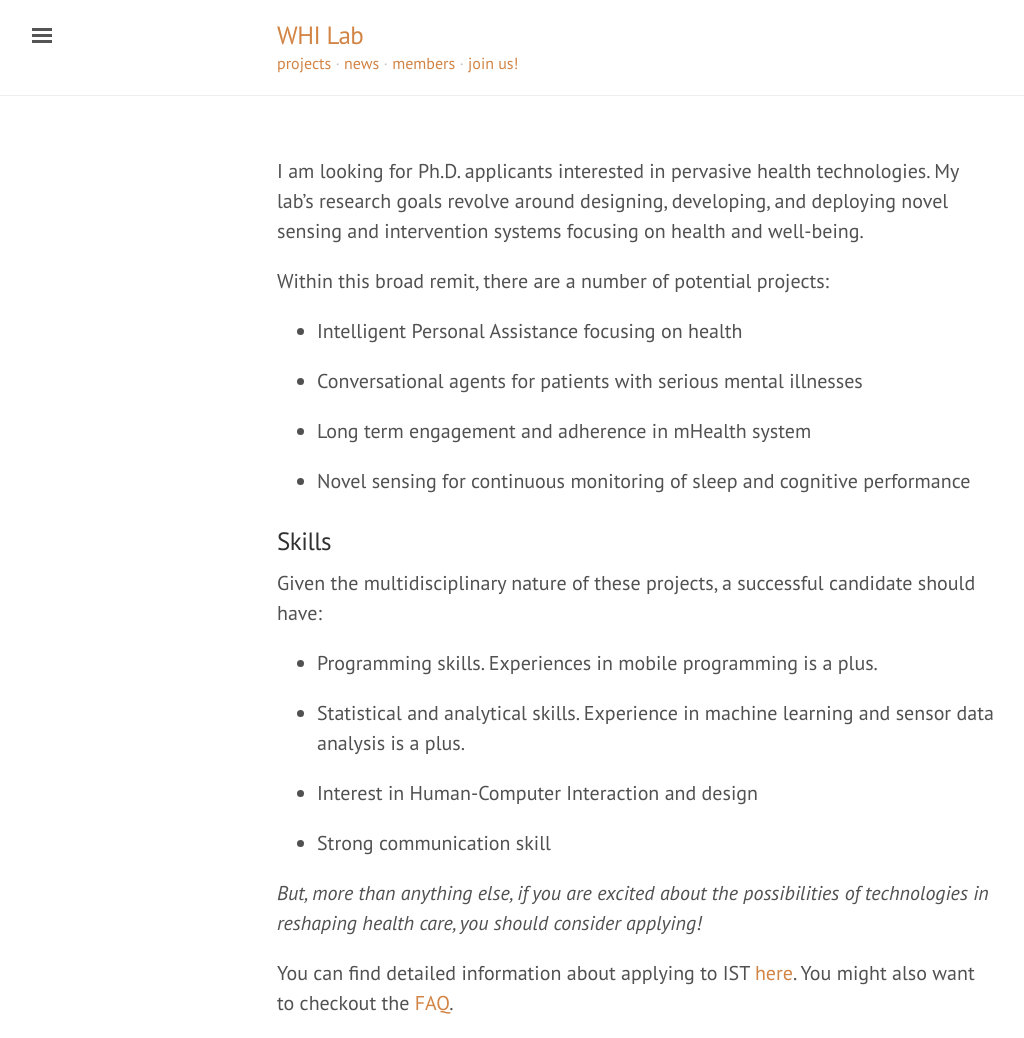
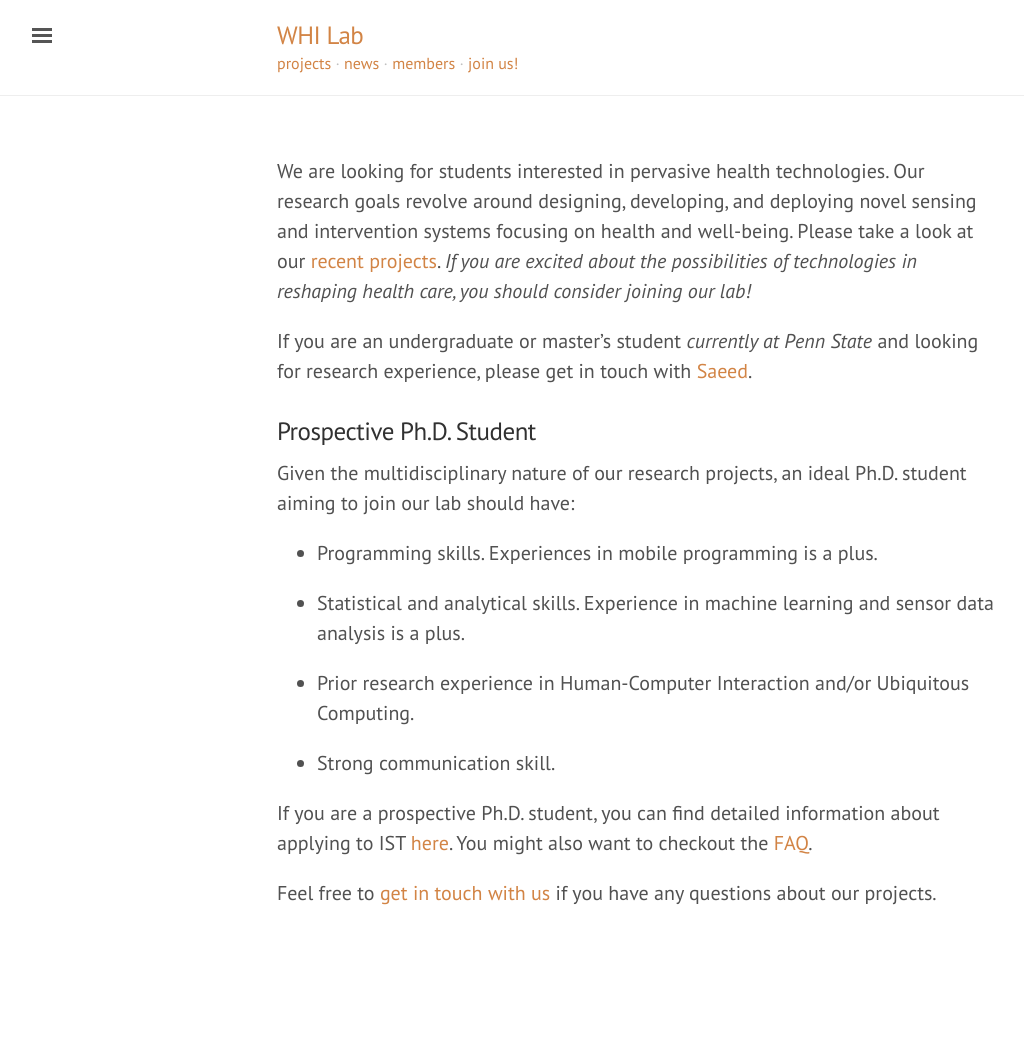
Before and after one commit to whi-lab/whi-lab.github.io, a Jekyll site: the page built from prospective-students.markdown, in a window 1280 px wide. Shown: the whole page, without its empty margins (3-1027 px from the left). Built offline with Jekyll 4.4.1, drawn with Linux system fonts in a browser that asks for light colours; nearby versions of some CDN libraries; some web fonts are replaced; after the commit the page ends 928 px from its top, so only the background shows below that.

Commit message:
Updates information for prospective students

```diff
--- a/prospective-students.markdown
+++ b/prospective-students.markdown
@@ -1,33 +1,38 @@
 ---
 layout: default
-title:
+title: Prospective Students
 ---
 
-I am looking for Ph.D. applicants interested in pervasive health technologies. My lab’s research goals revolve around designing, developing, and deploying novel sensing and intervention systems focusing on health and well-being.
+We are looking for students interested in pervasive health technologies.
+Our research goals revolve around designing, developing, and deploying
+novel sensing and intervention systems focusing on health and
+well-being. Please take a look at our [recent projects](/projects).
+_If you are excited about the possibilities of technologies in
+reshaping health care, you should consider joining our lab!_
 
-Within this broad remit, there are a number of potential projects:
+If you are an undergraduate or master's student _currently at Penn
+State_ and looking for research experience, please get in touch
+with [Saeed](https://saeedabdullah.com).
 
-* Intelligent Personal Assistance focusing on health
+### Prospective Ph.D. Student ###
 
-* Conversational agents for patients with serious mental illnesses
-
-* Long term engagement and adherence in mHealth system
-
-* Novel sensing for continuous monitoring of sleep and cognitive performance
-
-
-### Skills ###
-
-Given the multidisciplinary nature of these projects, a successful candidate should have:
+Given the multidisciplinary nature of our research projects, an
+ideal Ph.D.  student aiming to join our lab should have:
 
 * Programming skills. Experiences in mobile programming is a plus.
 
-* Statistical and analytical skills. Experience in machine learning and sensor data analysis is a plus.
+* Statistical and analytical skills. Experience in machine learning
+and sensor data analysis is a plus.
 
-* Interest in Human-Computer Interaction and design
+* Prior research experience in Human-Computer Interaction and/or
+Ubiquitous Computing.
 
-* Strong communication skill
+* Strong communication skill.
 
-_But, more than anything else, if you are excited about the possibilities of technologies in reshaping health care, you should consider applying!_
+If you are a prospective Ph.D. student, you can find detailed
+information about applying to IST
+[here](https://ist.psu.edu/application/grad). You might also want
+to checkout the [FAQ](https://ist.psu.edu/education/degree/phd/faq).
 
-You can find detailed information about applying to IST [here](https://ist.psu.edu/application/grad). You might also want to checkout the [FAQ](https://ist.psu.edu/education/degree/phd/faq).
+Feel free to [get in touch with us](/members) if you have any
+questions about our projects.
```
